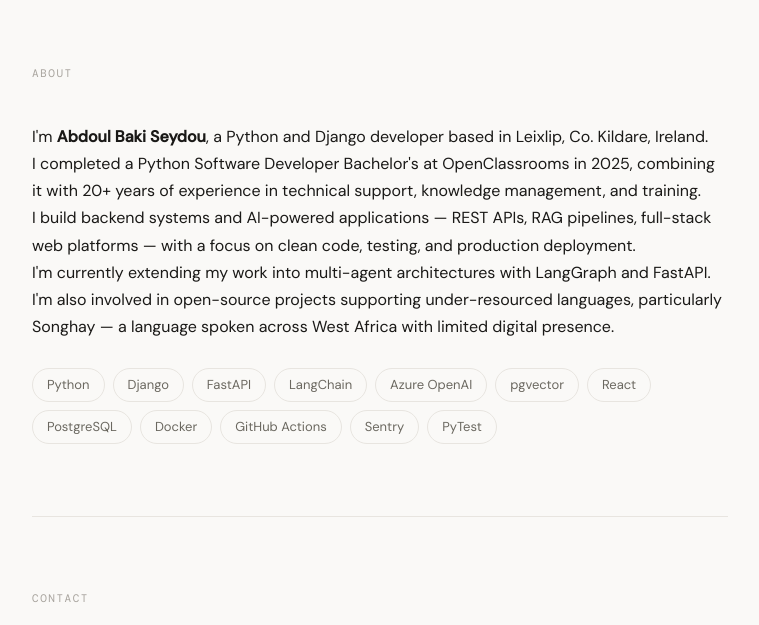
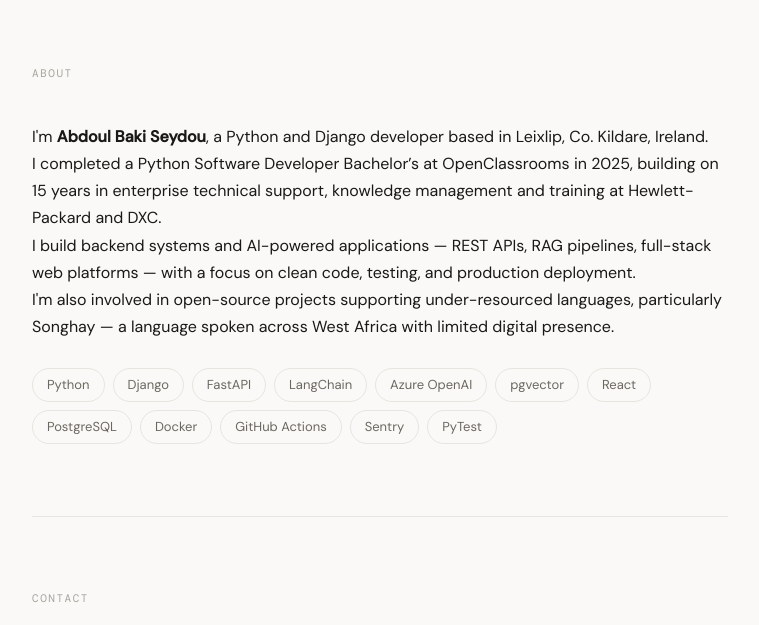
Before and after one commit to Afudu/afudu.github.io, a plain HTML site: page index.html in a window 1280 px wide. Shown: the part 3380-4005 px from the top of the page, without its empty margins (260-1019 px from the left). Drawn offline with nearby package versions, Linux system fonts and the light colour scheme.

Commit message:
updated about

```diff
--- a/index.html
+++ b/index.html
@@ -718,16 +718,15 @@
     <div class="about-text">
       <p>
         I'm <strong>Abdoul Baki Seydou</strong>, a Python and Django developer based in
-        Leixlip, Co. Kildare, Ireland. <br>I completed a Python Software Developer Bachelor's
-        at OpenClassrooms in 2025, combining it with 20+ years of experience in technical
-        support, knowledge management, and training.
+        Leixlip, Co. Kildare, Ireland. <br>I completed a Python Software Developer Bachelor’s at OpenClassrooms in 2025,
+        building on 15 years in enterprise technical support,
+        knowledge management and training at Hewlett-Packard and DXC.
       </p>
 
       <p>
         I build backend systems and AI-powered applications — REST APIs, RAG pipelines,
         full-stack web platforms — with a focus on clean code, testing, and
-        production deployment. <br>I'm currently extending my work into multi-agent
-        architectures with LangGraph and FastAPI.<br>
+        production deployment.<br>
       </p>
       <p>
         I'm also involved in open-source projects supporting under-resourced languages,
```
